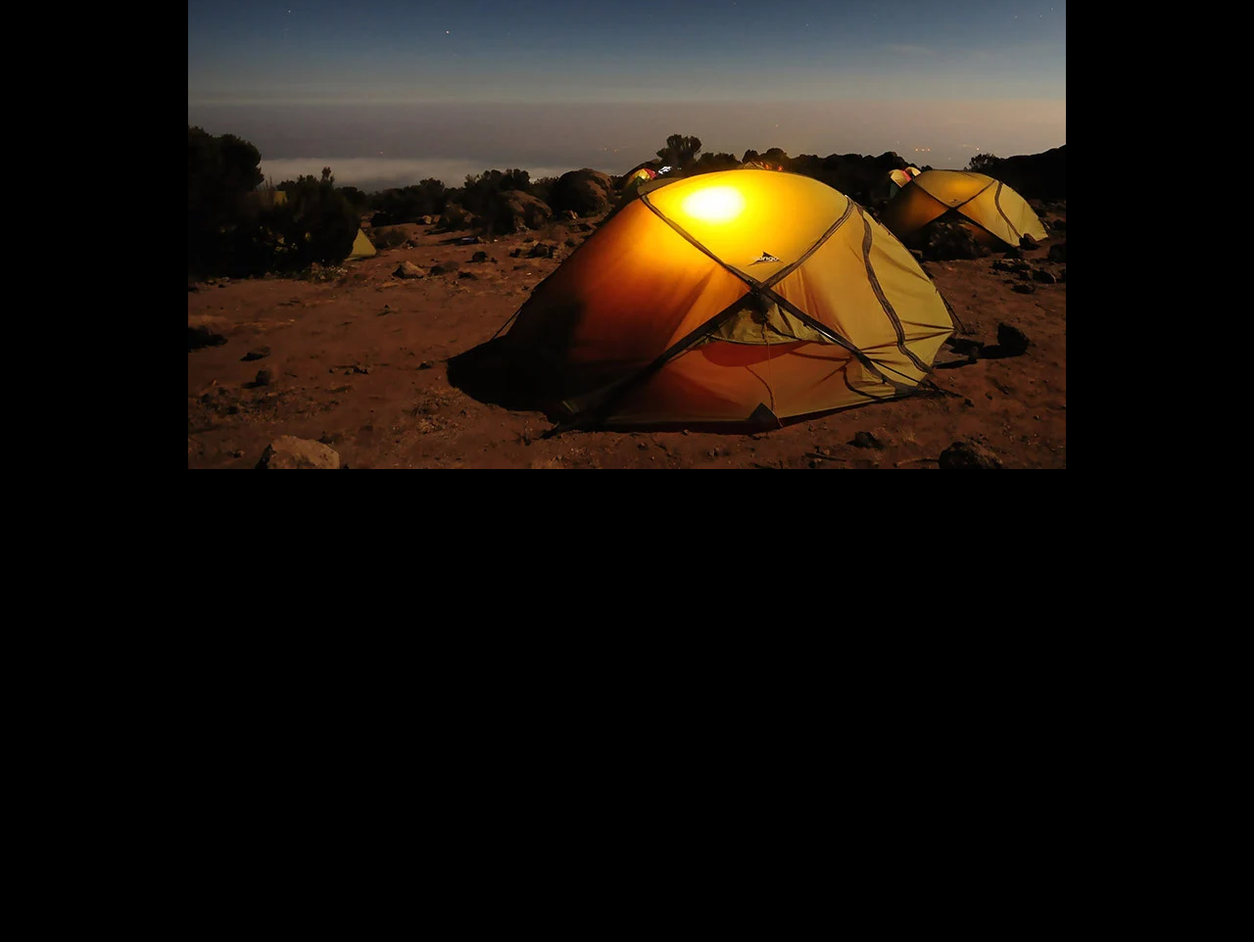
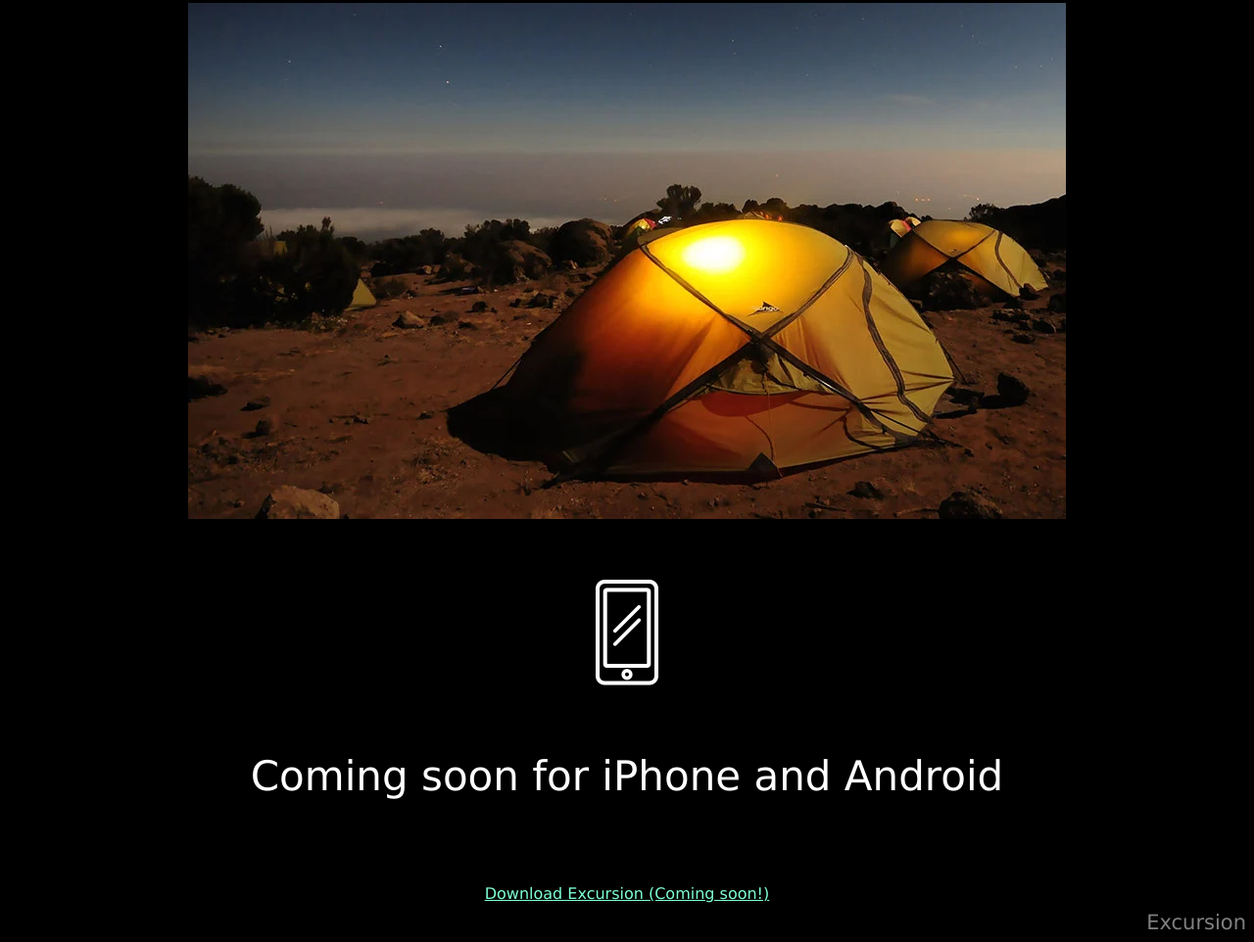
Before and after one commit to paigetrask/excursion, a plain HTML site: page index.html in a window 1280 px wide. Shown: the part 660-1622 px from the top of the page at 98% size. Before the commit the page ends 1159 px from the top, so only its background shows below. Drawn offline with Linux system fonts and the light colour scheme.

Commit message:
footer media and text

```diff
--- a/index.html
+++ b/index.html
@@ -8,19 +8,21 @@
         <title>Excursion</title>
     </head>
     <body>
-        <div class="header">
-            <p>Discover hidden places in the world around you</p>
-            <a href="#"> Download Excursion (Coming soon!)</a>
-        </div>
-        <div>
+            <p class="header">Discover hidden places in the world around you</p>
+            <p><a href="#"> Download Excursion (Coming soon!)</a></p>
+
             <video muted autoplay loop>
                 <source src="./resources/videos/excursion (1).mp4" type= "video/mp4">
             </video>
-        </div>
+
         <div class= "center">
             <h4>Your personal travel guide</h4>
             <h6>Excursion remembers places you like, and recommends new points of interest around you.</h6>
-            <img src="./resources/images/camp.webp">
+            <p><img src="./resources/images/camp.webp"></p>
+            <p><img src="./resources/images/phone icon.webp"></p>
+            <h4>Coming soon for iPhone and Android</h4>
+            <a href="#">Download Excursion (Coming soon!)</a>
         </div>
+        <footer>Excursion</footer>
     </body>
 </html>
--- a/resources/css/style.css
+++ b/resources/css/style.css
@@ -7,7 +7,7 @@ html {
     background-color: black;
 }
 
-.header a {
+ a {
     color: aquamarine;
     font-size: 16px;
     text-decoration: underline;
@@ -23,3 +23,9 @@ html {
     color: gray;
     font-weight: lighter;
 }
+
+footer {
+    font-size: 21px;
+    color: gray;
+    text-align: right;
+}
```
